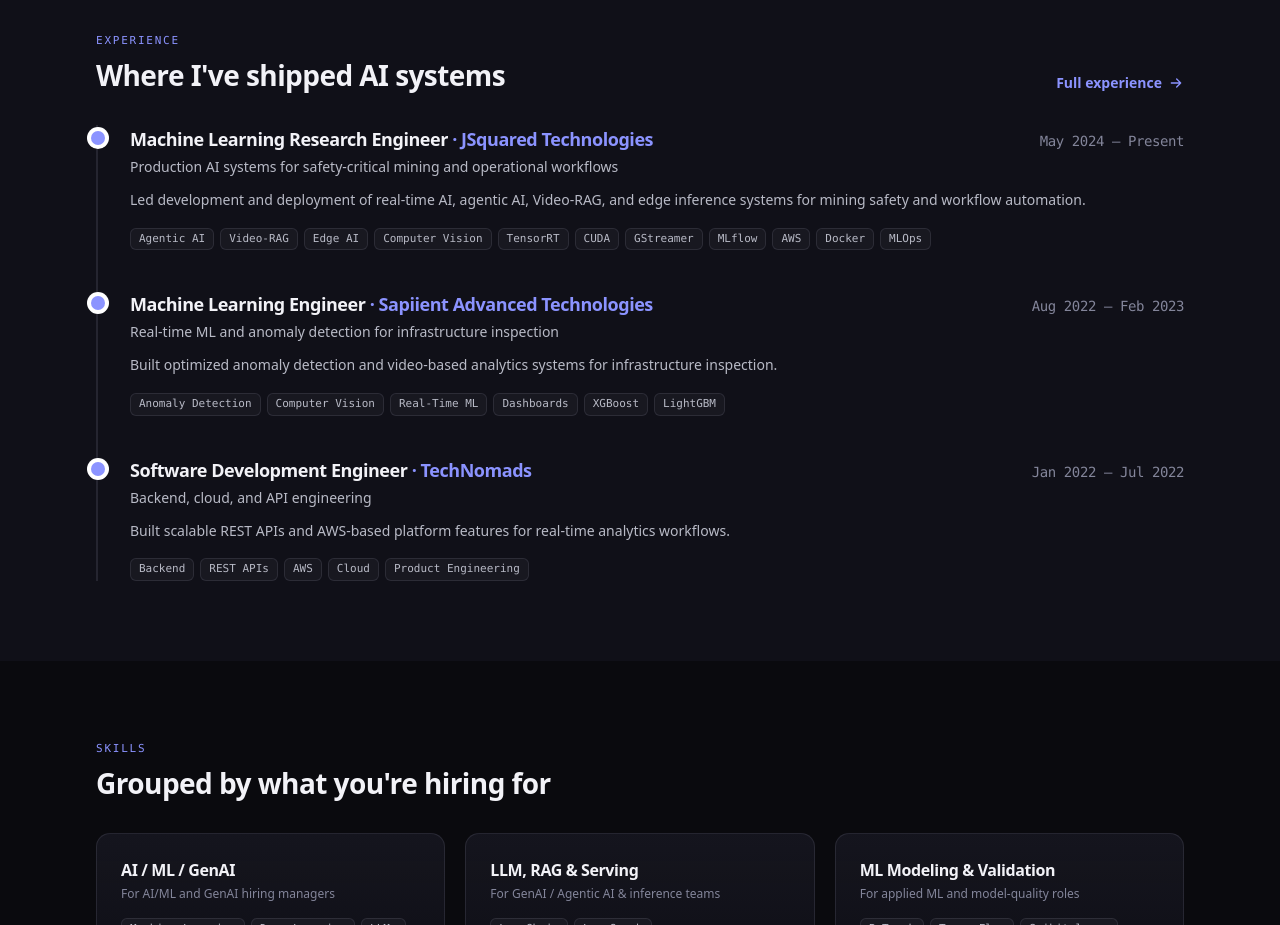
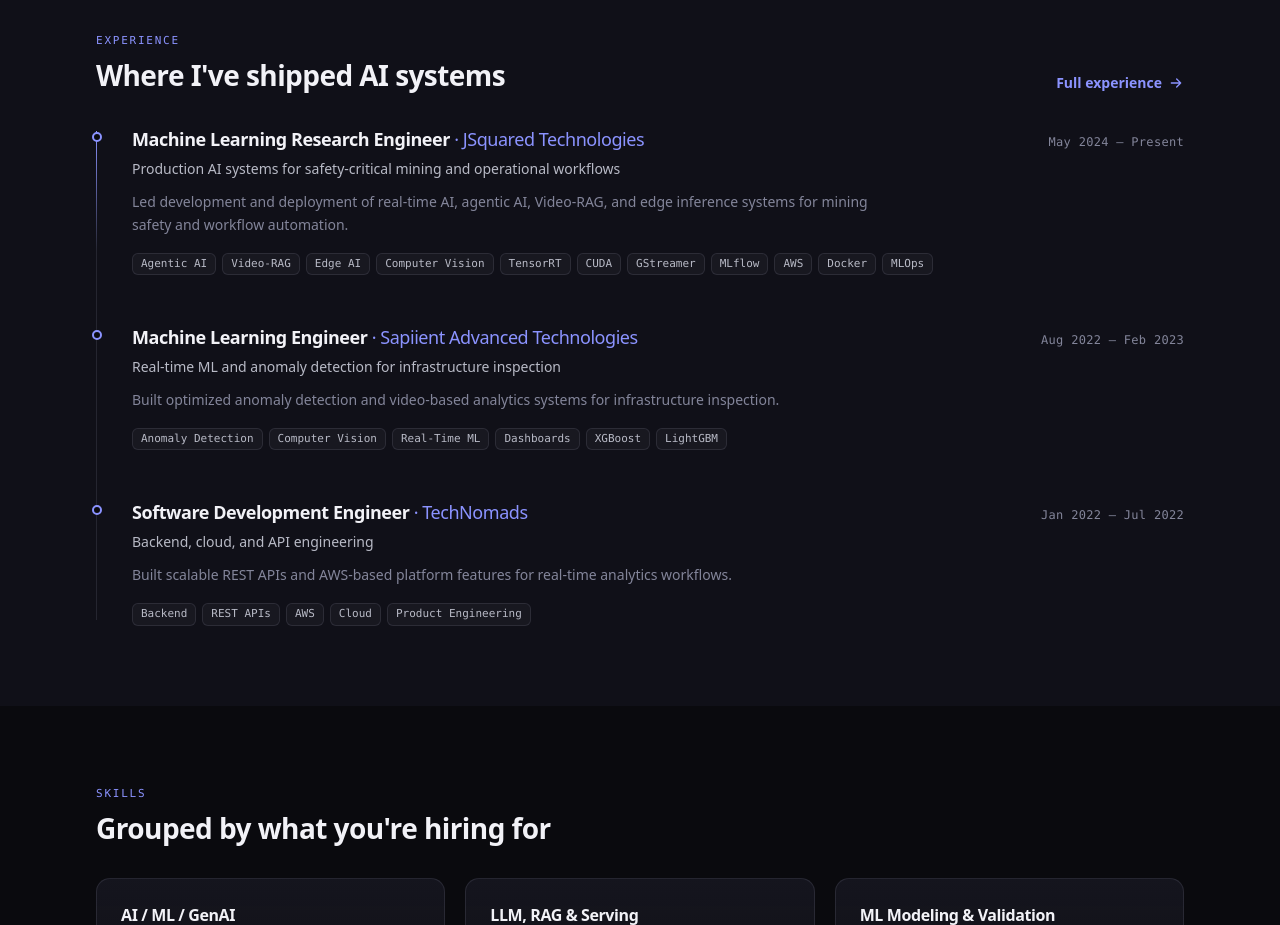
Before and after one commit to pinakin7/pinakin7.github.io, an Astro site: page / in a window 1280 px wide. Shown: the part 2140-3065 px from the top of the page. Built offline with nearby package versions, Linux system fonts and the light colour scheme; Astro itself is replaced by a stand-in of ours.

Commit message:
Refactor ExperienceTimeline component: enhance layout, improve styles, and add reveal effect for better user engagement

```diff
--- a/src/components/ExperienceTimeline.astro
+++ b/src/components/ExperienceTimeline.astro
@@ -18,39 +18,38 @@ interface Props {
 const { experiences, compact = false } = Astro.props;
 ---
 
-<ol class="relative space-y-10 border-l-2 pl-6 sm:pl-8" style="border-color: var(--color-line);">
+<ol class="timeline relative space-y-12 pl-7 sm:pl-9">
   {
-    experiences.map((job) => (
-      <li class="relative">
-        <span
-          class="absolute -left-[31px] top-1.5 h-3.5 w-3.5 rounded-full ring-4 ring-white sm:-left-[39px]"
-          style="background-color: var(--color-accent);"
-          aria-hidden="true"
-        />
+    experiences.map((job, i) => (
+      <li class="reveal relative" style={`--reveal-delay: ${i * 0.06}s;`}>
+        <span class="timeline-marker" aria-hidden="true" />
 
-        <div class="flex flex-col gap-1 sm:flex-row sm:items-baseline sm:justify-between">
-          <h3 class="text-lg font-bold tracking-tight" style="color: var(--color-ink);">
+        <div class="flex flex-col gap-1.5 sm:flex-row sm:items-baseline sm:justify-between sm:gap-4">
+          <h3 class="text-lg font-semibold tracking-tight" style="color: var(--color-ink);">
             {job.role}
-            <span style="color: var(--color-accent);"> · {job.company}</span>
+            <span class="font-medium" style="color: var(--color-accent);">
+              {' '}· {job.company}
+            </span>
           </h3>
-          <p class="metric-num text-sm font-medium" style="color: var(--color-muted);">
-            {job.dates}
-          </p>
+          <p class="mono-label shrink-0">{job.dates}</p>
         </div>
 
-        <p class="mt-1 text-sm font-medium" style="color: var(--color-ink-soft);">
+        <p class="mt-1.5 text-sm font-medium" style="color: var(--color-ink-soft);">
           {job.theme}
         </p>
 
         {compact ? (
-          <p class="mt-3 text-sm leading-relaxed" style="color: var(--color-ink-soft);">
+          <p class="mt-3 max-w-3xl text-sm leading-relaxed" style="color: var(--color-muted);">
             {job.summary}
           </p>
         ) : (
-          <ul class="mt-4 space-y-2">
+          <ul class="mt-4 max-w-3xl space-y-2.5">
             {job.highlights.map((h) => (
-              <li class="flex items-start gap-2 text-sm leading-relaxed" style="color: var(--color-ink-soft);">
-                <span class="mt-2 h-1.5 w-1.5 shrink-0 rounded-full" style="background-color: var(--color-accent);" />
+              <li class="flex items-start gap-3 text-sm leading-relaxed" style="color: var(--color-ink-soft);">
+                <span
+                  class="mt-[9px] h-px w-3.5 shrink-0"
+                  style="background-color: var(--color-line-strong);"
+                />
                 <span>{h}</span>
               </li>
             ))}
@@ -66,3 +65,35 @@ const { experiences, compact = false } = Astro.props;
     ))
   }
 </ol>
+
+<style>
+  .timeline::before {
+    content: '';
+    position: absolute;
+    left: 0;
+    top: 6px;
+    bottom: 6px;
+    width: 1px;
+    background: linear-gradient(
+      to bottom,
+      var(--color-accent) 0,
+      var(--color-line) 120px,
+      var(--color-line)
+    );
+  }
+  .timeline-marker {
+    position: absolute;
+    left: calc(-1.75rem - 4.5px);
+    top: 7px;
+    height: 10px;
+    width: 10px;
+    border-radius: 9999px;
+    border: 2px solid var(--color-accent);
+    background-color: var(--color-canvas);
+  }
+  @media (min-width: 640px) {
+    .timeline-marker {
+      left: calc(-2.25rem - 4.5px);
+    }
+  }
+</style>
```
